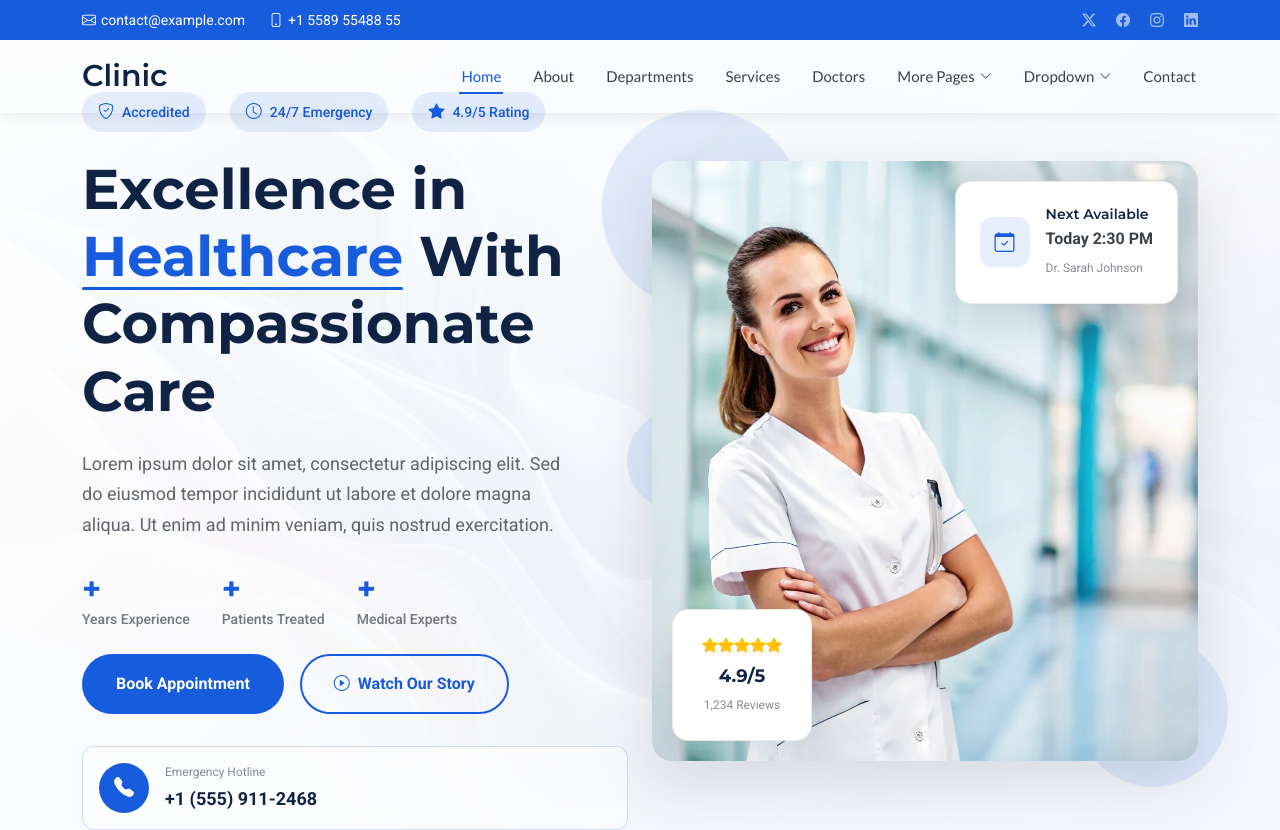
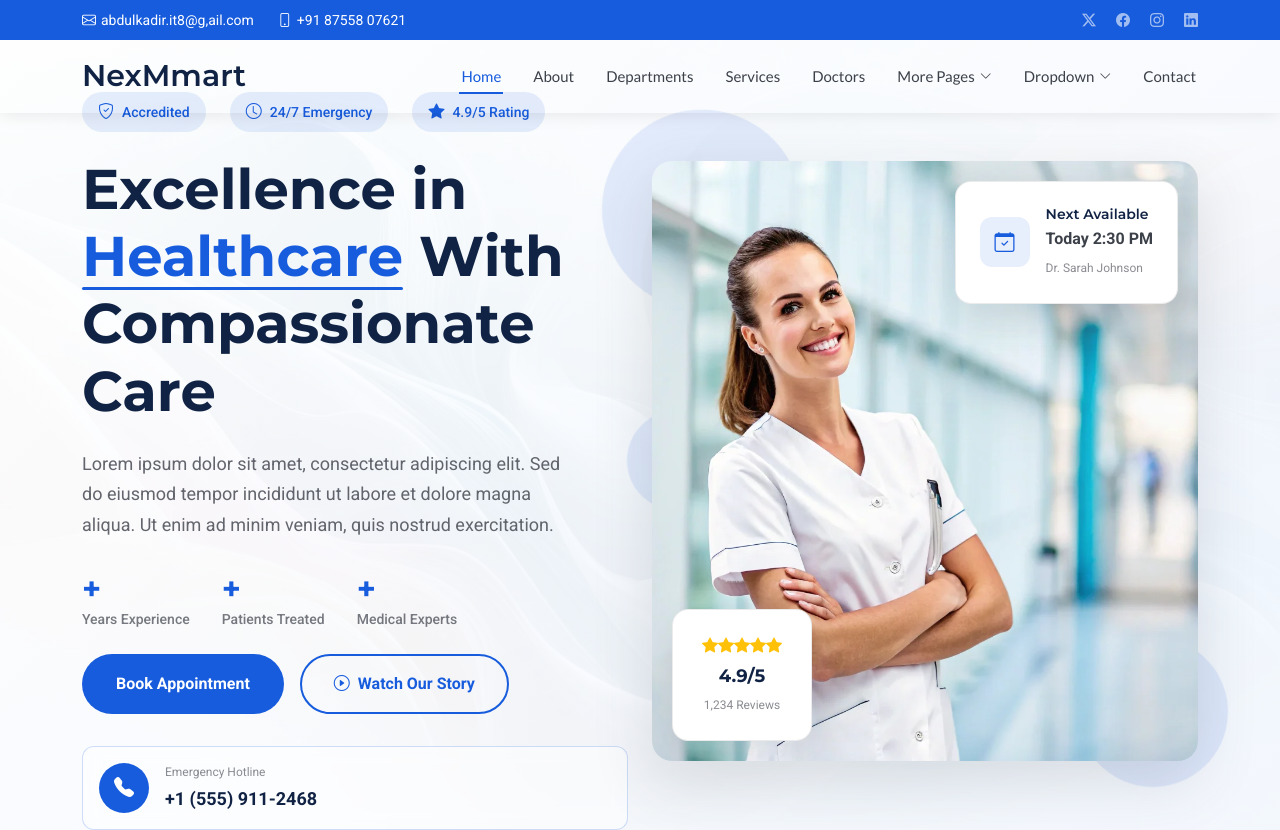
Before and after one commit to AbdulKadirit8/NexMart, a React (Vite) app: page / in a window 1280 px wide. Shown: the top 830 px of the page. Built offline with nearby package versions, Linux system fonts and the light colour scheme.

Commit message:
Update contactup details 15-04-2026

```diff
--- a/src/Components/Footer.jsx
+++ b/src/Components/Footer.jsx
@@ -13,7 +13,7 @@ export default function Footer() {
           <div className="col-lg-5">
             <div className="brand-section">
               <a href="index.html" className="logo d-flex align-items-center mb-4">
-                <span className="sitename">Clinic</span>
+                <span className="sitename">NexMart</span>
               </a>
               <p className="brand-description">Crafting exceptional digital experiences through thoughtful design and
                 innovative solutions that elevate your brand presence.</p>
@@ -21,15 +21,15 @@ export default function Footer() {
               <div className="contact-info mt-5">
                 <div className="contact-item">
                   <i className="bi bi-geo-alt"></i>
-                  <span>123 Creative Boulevard, Design District, NY 10012</span>
+                  <span>169 NexMart Business Hub, Muzaffarnagar, Uttar Pradesh, India - 251311</span>
                 </div>
                 <div className="contact-item">
                   <i className="bi bi-telephone"></i>
-                  <span>+1 (555) 987-6543</span>
+                  <span>+91 87558 07621</span>
                 </div>
                 <div className="contact-item">
                   <i className="bi bi-envelope"></i>
-                  <span>hello@designstudio.com</span>
+                  <span>abdulkadir.it8@gmail.com</span>
                 </div>
               </div>
             </div>
@@ -107,7 +107,7 @@ export default function Footer() {
 
             <div className="col-lg-6">
               <div className="copyright">
-                <p>© <span className="sitename">Clinic</span>. All rights reserved.</p>
+                <p>© <span className="sitename">NexMart</span>. All rights reserved.</p>
               </div>
             </div>
 
--- a/src/Components/Navbar.jsx
+++ b/src/Components/Navbar.jsx
@@ -9,8 +9,8 @@ export default function Navbar() {
                     <div className="container d-flex justify-content-center justify-content-md-between">
                         <div className="contact-info d-flex align-items-center">
                             <i className="bi bi-envelope d-flex align-items-center"><a
-                                href="mailto:contact@example.com">contact@example.com</a></i>
-                            <i className="bi bi-phone d-flex align-items-center ms-4"><span>+1 5589 55488 55</span></i>
+                                href="abdulkadir.it8@gmail.com">abdulkadir.it8@g,ail.com</a></i>
+                            <i className="bi bi-phone d-flex align-items-center ms-4"><span>+91 87558 07621</span></i>
                         </div>
                         <div className="social-links d-none d-md-flex align-items-center">
                             <a href="#!" className="twitter"><i className="bi bi-twitter-x"></i></a>
@@ -25,7 +25,7 @@ export default function Navbar() {
                     <div className="container position-relative d-flex align-items-center justify-content-between">
                         <a href="index.html" className="logo d-flex align-items-center">
 
-                                <h1 className="sitename">Clinic</h1>
+                                <h1 className="sitename">NexMmart</h1>
                         </a>
 
                         <nav id="navmenu" className="navmenu">
```
